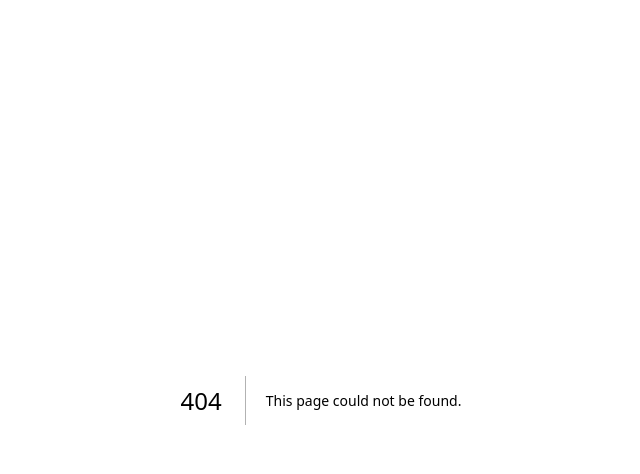
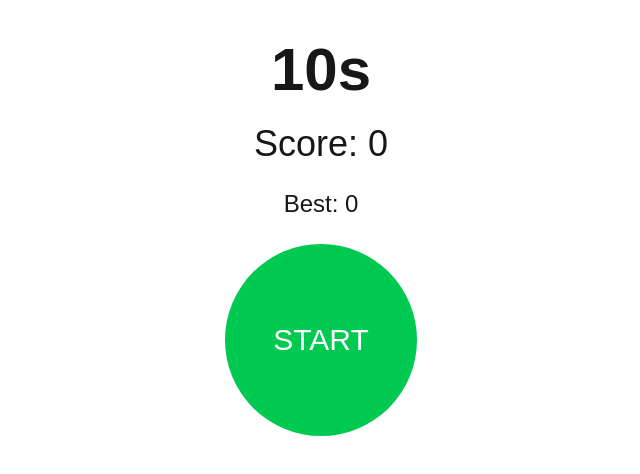
Before and after one commit to tomo1833/pc-practice-apps, a Next.js app: page /practice/click-challenge in a window 1280 px wide. Before the commit this address had no page. Shown: the top 474 px of the page, without its empty margins (319-959 px from the left). Built offline with nearby package versions, Linux system fonts and the light colour scheme.

Commit message:
Add 10-second click challenge page

```diff
--- /dev/null
+++ b/src/app/practice/click-challenge/page.tsx
@@ -0,0 +1,70 @@
+'use client';
+
+import { useEffect, useState } from 'react';
+
+export default function ClickChallenge() {
+  const [timeLeft, setTimeLeft] = useState(10);
+  const [score, setScore] = useState(0);
+  const [bestScore, setBestScore] = useState(0);
+  const [running, setRunning] = useState(false);
+
+  // Load best score from localStorage on mount
+  useEffect(() => {
+    const stored = localStorage.getItem('click-challenge-best');
+    if (stored) {
+      setBestScore(Number(stored));
+    }
+  }, []);
+
+  // Timer effect
+  useEffect(() => {
+    if (!running) return;
+
+    if (timeLeft <= 0) {
+      setRunning(false);
+      if (score > bestScore) {
+        setBestScore(score);
+        localStorage.setItem('click-challenge-best', String(score));
+      }
+      return;
+    }
+
+    const id = setTimeout(() => setTimeLeft(timeLeft - 1), 1000);
+    return () => clearTimeout(id);
+  }, [running, timeLeft, score, bestScore]);
+
+  const startGame = () => {
+    setScore(0);
+    setTimeLeft(10);
+    setRunning(true);
+  };
+
+  const handleClick = () => {
+    if (running && timeLeft > 0) {
+      setScore((s) => s + 1);
+    }
+  };
+
+  return (
+    <div className="flex flex-col items-center gap-6 py-10">
+      <div className="text-6xl font-bold">{timeLeft}s</div>
+      <div className="text-4xl">Score: {score}</div>
+      <div className="text-2xl">Best: {bestScore}</div>
+      {running ? (
+        <button
+          onClick={handleClick}
+          className="w-48 h-48 rounded-full bg-blue-500 text-white text-3xl flex items-center justify-center"
+        >
+          TAP!
+        </button>
+      ) : (
+        <button
+          onClick={startGame}
+          className="w-48 h-48 rounded-full bg-green-500 text-white text-3xl flex items-center justify-center"
+        >
+          START
+        </button>
+      )}
+    </div>
+  );
+}
```
